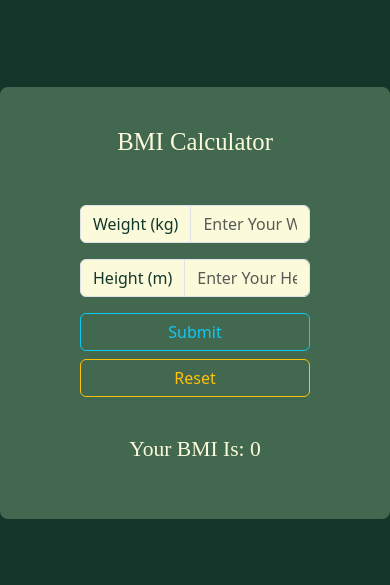
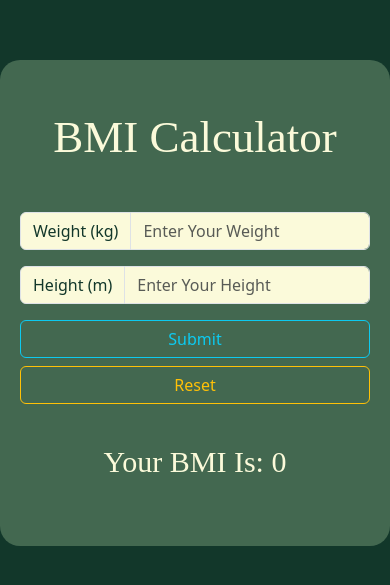
Before and after one commit to PreetPandya/React-BMI, a React (Create React App) app: page / in a window 390 px wide. Shown: the part 119-704 px from the top of the page. Built offline with nearby package versions, Linux system fonts and the light colour scheme; a web font is replaced by a local one.

Commit message:
Update App.css

```diff
--- a/src/App.css
+++ b/src/App.css
@@ -6,46 +6,82 @@ body {
     justify-content: center;
     height: 100vh;
     margin: 0;
-    background-color:#12372A;
+    background-color: #12372A;
 }
-
 .container {
     text-align: center;
     padding: 80px;
     border-radius: 8px;
     background-color: #436850;
-    display: block;
-    justify-content: center;
-    align-items: center;
 }
 
-  h2{
-    font-family:'Times New Roman', Times, serif ;
-    position: relative;
-    bottom: 40px;
+h2,
+h4,
+p {
+    font-family: 'Times New Roman', Times, serif;
     color: #FBFADA;
 }
 
-  h4{
-    font-family:'Times New Roman', Times, serif ;
+h2 {
+    position: relative;
+    bottom: 40px;
+}
+
+h4 {
     position: relative;
     top: 40px;
-    color: #FBFADA;
 }
 
-  p{
+p {
     position: relative;
     top: 50px;
-    color: #FBFADA;
-    font-family:'Times New Roman', Times, serif;
 }
 
-  .form-control{
-    background-color:#FBFADA;
+.form-control {
+    background-color: #FBFADA;
 }
 
-
-  .input-group-text{
+.input-group-text {
     background-color: #FBFADA;
     color: #12372A;
 }
+
+@media only screen and (max-width: 600px) {
+    .container {
+        padding: 90px 20px;
+        border-radius: 20px;
+    }
+
+    h2 {
+        font-size: 45px;
+    }
+
+    h4 {
+        font-size: 30px;
+    }
+
+    p {
+        font-size: 20px;
+    }
+}
+
+@media (prefers-color-scheme: dark) {
+    body {
+        background-color: #1a1a1a;
+        color: #cccccc;
+    }
+
+    .container {
+        background-color: #2c2c2c;
+    }
+
+    .form-control,
+    .input-group-text {
+        background-color: #2c2c2c;
+        color: #cccccc;
+    }
+
+    .form-control::placeholder {
+        color: whitesmoke;
+    }
+}
```
Lines whose indentation alone changed are shown as unchanged.
